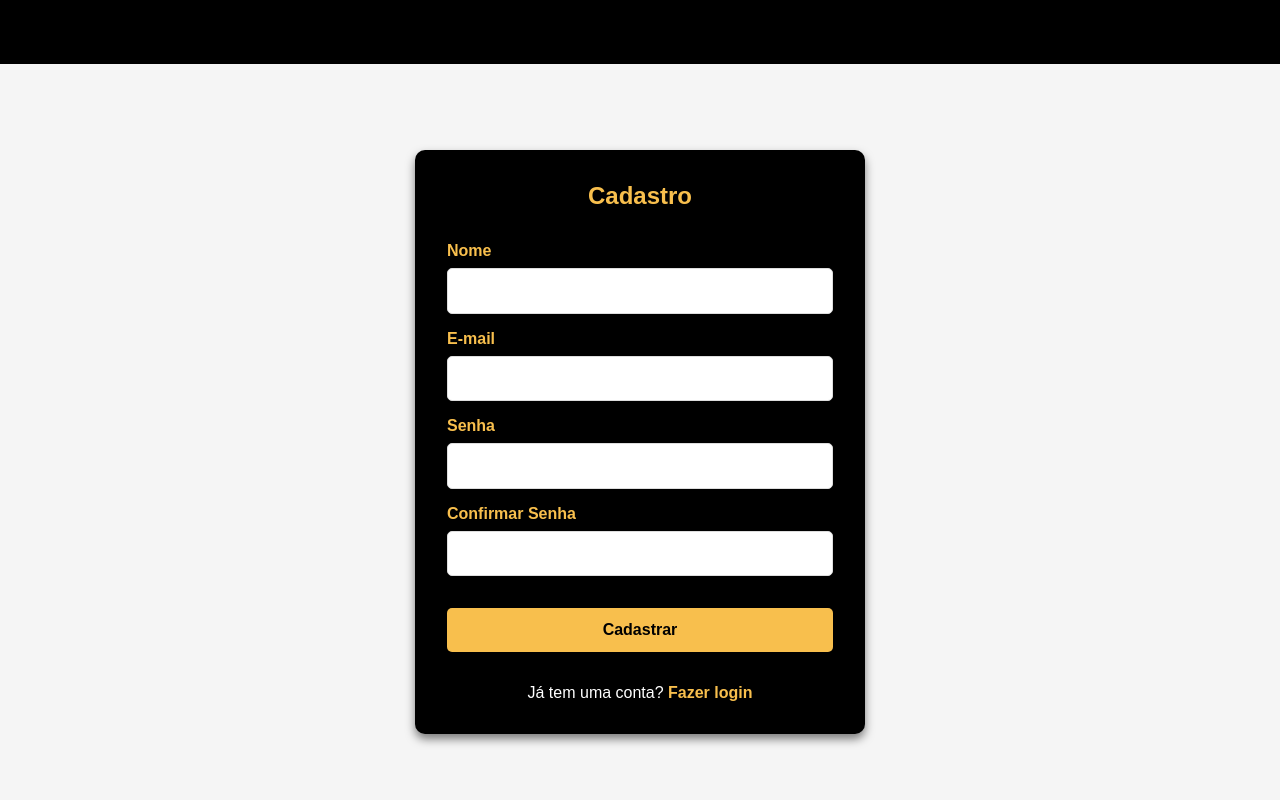
After one commit to antonitsm/projeto-integrador-2g-grupo1, a Django app: page /conta/cadastro/ in a window 1280 px wide. The commit adds this page. Run offline with Django 5.2, Linux system fonts and the light colour scheme.

Commit message:
linkado as rotas de login e cadastro

```diff
--- /dev/null
+++ b/accounts/static/accounts/css/cadastro.css
@@ -0,0 +1,203 @@
+/* Reset básico */
+* {
+  margin: 0;
+  padding: 0;
+  box-sizing: border-box;
+}
+
+body {
+  font-family: "Montserrat", sans-serif;
+  background: #f5f5f5;
+  min-height: 100vh;
+  display: flex;
+  flex-direction: column;
+  align-items: center;
+  position: relative;
+  overflow-x: hidden;
+}
+
+/* ================= NAVBAR ================= */
+nav {
+  position: fixed;
+  top: 0;
+  left: 0;
+  width: 100%;
+  background-color: black;
+  display: flex;
+  justify-content: space-between;
+  align-items: center;
+  padding: 15px 30px;
+  z-index: 1000;
+  height: 8vh;
+}
+
+.logo img {
+  max-width: 6vh;
+}
+
+.navbar {
+  display: flex;
+  list-style-type: none;
+  justify-content: space-around;
+  width: 100%;
+  max-width: 900px;
+  margin: 0 auto;
+}
+
+.navbar li {
+  display: inline;
+}
+
+.navbar a {
+  text-decoration: none;
+  color: #f8bf4d;
+  font-size: 14px;
+  font-weight: bold;
+  position: relative;
+  padding-bottom: 5px;
+  transition: color 0.2s ease;
+}
+
+.navbar a::after {
+  content: '';
+  position: absolute;
+  left: 0;
+  bottom: 0;
+  width: 0;
+  height: 2px;
+  background-color: #f8bf4d;
+  transition: width 0.3s ease;
+}
+
+.navbar a:hover::after {
+  width: 100%;
+}
+
+/* ================= DECORAÇÕES ================= */
+/* DECORAÇÕES AJUSTADAS */
+.decoracao {
+  position: absolute;
+  z-index: -1;
+  pointer-events: none;
+}
+
+.decoracao.esquerda {
+  top: 40%;
+  left: -20vh;
+  width: 400px;
+}
+
+.decoracao.direita {
+  top: 15%;
+  /* Mais para baixo */
+  right: -20vh;
+  width: 400px;
+}
+
+.decoracao img {
+  width: 100%;
+  height: auto;
+}
+
+/* RESPONSIVO */
+@media (max-width: 1024px) {
+
+  .decoracao.esquerda,
+  .decoracao.direita {
+    width: 250px;
+  }
+}
+
+@media (max-width: 768px) {
+
+  .decoracao.esquerda,
+  .decoracao.direita {
+    display: none;
+  }
+}
+
+/* ================= CONTAINER DE LOGIN ================= */
+.container-autenticacao {
+  background-color: #000000;
+  padding: 2rem;
+  border-radius: 10px;
+  width: 500px;
+  max-width: 90%;
+  box-shadow: 0 5px 10px rgba(0, 0, 0, 0.5);
+  margin: 150px auto 50px auto;
+  /* Centraliza */
+}
+
+/* ================= FORMULÁRIO ================= */
+.formulario-autenticacao {
+  display: none;
+  flex-direction: column;
+  gap: 1rem;
+}
+
+.formulario-autenticacao.ativo {
+  display: flex;
+}
+
+.formulario-autenticacao h2 {
+  text-align: center;
+  margin-bottom: 1rem;
+  color: #f8bf4d;
+}
+
+.campo-formulario {
+  display: flex;
+  flex-direction: column;
+  gap: 0.5rem;
+}
+
+.campo-formulario label {
+  font-weight: 600;
+  color: #f8bf4d;
+}
+
+.campo-formulario input {
+  padding: 0.8rem;
+  border: 1px solid #ddd;
+  border-radius: 5px;
+  font-size: 1rem;
+}
+
+.campo-formulario input:focus {
+  outline: none;
+  border-color: #f8bf4d;
+}
+
+.botao-enviar {
+  background-color: #f8bf4d;
+  color: #000;
+  border: none;
+  padding: 0.8rem;
+  border-radius: 5px;
+  font-size: 1rem;
+  font-weight: 600;
+  cursor: pointer;
+  transition: background-color 0.3s;
+  margin-top: 1rem;
+}
+
+.botao-enviar:hover {
+  background-color: #c59733;
+}
+
+.alternar-formulario {
+  text-align: center;
+  margin-top: 1rem;
+  color: #fff;
+}
+
+.alternar-formulario a {
+  color: #f8bf4d;
+  text-decoration: none;
+  font-weight: 600;
+  cursor: pointer;
+}
+
+.alternar-formulario a:hover {
+  text-decoration: underline;
+}
--- /dev/null
+++ b/accounts/static/accounts/js/cadastro.js
@@ -0,0 +1,46 @@
+document.addEventListener("DOMContentLoaded", function () {
+  const formLogin = document.getElementById("form-login");
+  const formCadastro = document.getElementById("form-cadastro");
+
+  // Validação Login
+  if (formLogin) {
+    formLogin.addEventListener("submit", function (e) {
+      e.preventDefault();
+      const email = document.getElementById("email-login").value;
+      const senha = document.getElementById("senha-login").value;
+
+      if (email.trim() === "" || senha.trim() === "") {
+        alert("Preencha todos os campos!");
+        return;
+      }
+
+      alert("Login realizado com sucesso!");
+      formLogin.reset();
+    });
+  }
+
+  // Validação Cadastro
+  if (formCadastro) {
+    formCadastro.addEventListener("submit", function (e) {
+      e.preventDefault();
+      const nome = document.getElementById("nome-cadastro").value;
+      const email = document.getElementById("email-cadastro").value;
+      const senha = document.getElementById("senha-cadastro").value;
+      const confirmarSenha = document.getElementById("confirmar-senha").value;
+
+      if (nome.trim() === "" || email.trim() === "" || senha.trim() === "" || confirmarSenha.trim() === "") {
+        alert("Preencha todos os campos!");
+        return;
+      }
+
+      if (senha !== confirmarSenha) {
+        alert("As senhas não coincidem!");
+        return;
+      }
+
+      alert("Cadastro realizado com sucesso!");
+      formCadastro.reset();
+      window.location.href = "login.html"; // Redireciona para login após cadastro
+    });
+  }
+});
--- a/accounts/templates/accounts/base.html
+++ b/accounts/templates/accounts/base.html
@@ -1,12 +1,11 @@
-{% load static %}
 <!-- blog/templates/blog/base.html -->
 <!DOCTYPE html>
 <html lang="en">
 <head>
     <meta charset="UTF-8">
-    <title>{% block title %}My Blog{% endblock %}</title>
-    <link rel="stylesheet" href="{% static 'accounts/css/login.css' %}">
-    <script src="{% static 'accounts/js/login.js' %}"></script>
+    <title>{% block title %}{% endblock %}</title>
+    {% block style %}{% endblock %}
+
 </head>
 <body>
     <header>
@@ -21,7 +20,6 @@
     </main>
 
     <footer>
-        <p>&copy; 2025 My Blog</p>
     </footer>
 </body>
 </html>
--- /dev/null
+++ b/accounts/templates/accounts/cadastro.html
@@ -0,0 +1,34 @@
+{% extends 'accounts/base.html' %}
+{% load static %}
+{% block title %}Cadastro{% endblock %}
+
+{% block style %}<link rel="stylesheet" href="{% static 'accounts/css/cadastro.css' %}">{% endblock %}
+
+{% block content %}
+    <div class="container-autenticacao">
+        <form class="formulario-autenticacao ativo">
+            <h2>Cadastro</h2>
+            <div class="campo-formulario">
+                <label for="nome-cadastro">Nome</label>
+                <input type="text" id="nome-cadastro" required />
+            </div>
+            <div class="campo-formulario">
+                <label for="email-cadastro">E-mail</label>
+                <input type="email" id="email-cadastro" required />
+            </div>
+            <div class="campo-formulario">
+                <label for="senha-cadastro">Senha</label>
+                <input type="password" id="senha-cadastro" required />
+            </div>
+            <div class="campo-formulario">
+                <label for="confirmar-senha">Confirmar Senha</label>
+                <input type="password" id="confirmar-senha" required />
+            </div>
+            <button type="submit" class="botao-enviar">Cadastrar</button>
+            <div class="alternar-formulario">
+                Já tem uma conta? <a href="{% url 'login' %}">Fazer login</a>
+            </div>
+        </form>
+    </div>
+<script src="{% static 'accounts/js/cadastro.js' %}"></script>
+{% endblock %}
--- a/accounts/urls.py
+++ b/accounts/urls.py
@@ -3,5 +3,6 @@ from django.urls import path
 from . import views
 
 urlpatterns = [
-    path("", views.home_view, name="home"),
+    path("", views.login_view, name="login"),
+    path("cadastro/", views.cadastro_view, name="cadastro"),
 ]
--- a/accounts/views.py
+++ b/accounts/views.py
@@ -3,5 +3,8 @@ from django.shortcuts import render
 from django.http import HttpResponse
 
 
-def home_view(request):
+def login_view(request):
     return render(request, 'accounts/login.html')
+
+def cadastro_view(request):
+    return render(request, 'accounts/cadastro.html')
--- a/ecolmeia/urls.py
+++ b/ecolmeia/urls.py
@@ -20,5 +20,6 @@ from django.urls import path, include
 urlpatterns = [
     path("", include("landing.urls")),
     path("admin/", admin.site.urls),
-    path("login/", include("accounts.urls")),
+    path("conta/", include("accounts.urls")),
+
 ]
```
Also changed, not shown: accounts/templates/accounts/login.html (+9 -29 lines).
